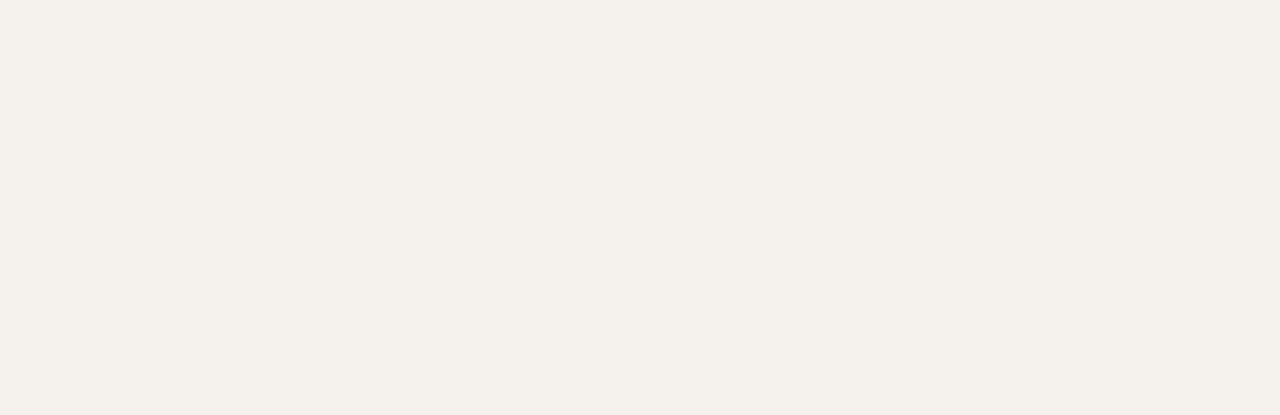
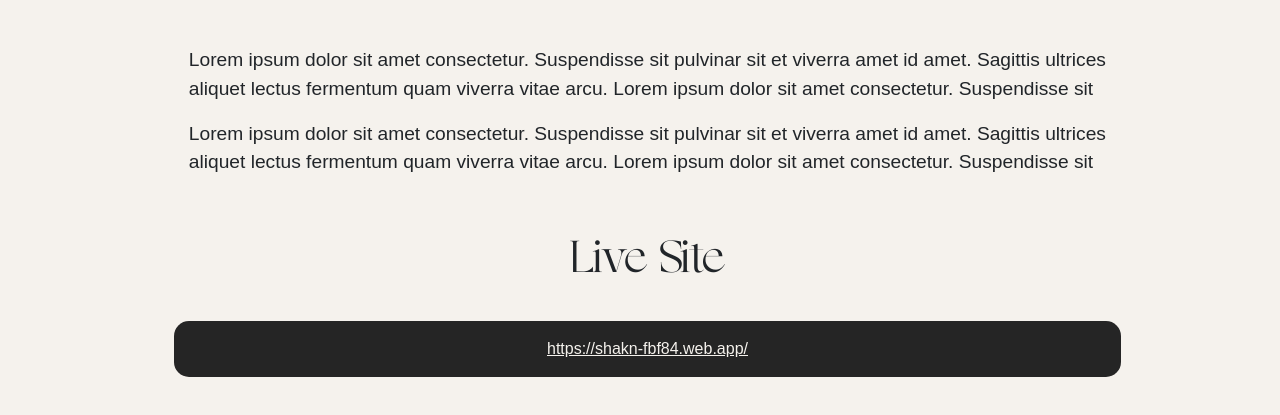
Before and after one commit to jazdmiller/jazmine-miller-portfolio, a React (Vite) app: page / in a window 1280 px wide. Shown: the part 1747-2162 px from the top of the page. Before the commit the page ends 1793 px from the top, so only its background shows below. Built offline with nearby package versions, Linux system fonts and the light colour scheme.

Commit message:
add description text, live site link layout (project page)

```diff
--- a/src/App.scss
+++ b/src/App.scss
@@ -402,7 +402,7 @@ body{
 }
 
 .bg-img{
-  height: 70vh;
+  height: 35vh;
   background-color: #505654;
   border-radius: 30px;
 }
@@ -419,6 +419,35 @@ body{
   background-position: center;
   background-repeat: no-repeat;
   background-size: cover;
+}
+
+.project-description{
+  font-family: 'Montserrat', sans-serif;
+  font-size: 1.2rem;
+}
+
+.title-live-site{
+  font-family: 'Zephyr', serif;
+  font-size: 3rem;
+}
+
+.link-live-site{
+  font-family: 'Montserrat', sans-serif;
+  background-color: var(--text-color);
+  color: var(--primary-color);
+  border-radius: 15px;
+  text-decoration: underline;
+}
+
+.link-live-site:hover{
+  background-color: transparent;
+  border: solid 2px var(--text-color);
+  color:#252525;
+  transition: background-color .3s ease-in-out;
+}
+
+.link-border{
+
 }
 // .title-container.expanded{
 //   width: 100%;
@@ -512,6 +541,10 @@ body{
     min-height: 50vh;
   }
 
+  .bg-img{
+    height: 70vh;;
+  }
+
 
 
   // .name-text{
--- a/src/pages/Project.jsx
+++ b/src/pages/Project.jsx
@@ -123,7 +123,7 @@ Firebase, Javascript</div>
 
       <section>
         <div className='row my-5'>
-          <div className='col-12 col-md-6'>
+          <div className='col-12 col-md-6 mb-4 mb-md-0'>
             <div className='bg-img bg-desktop'>
             </div>
           </div>
@@ -133,6 +133,28 @@ Firebase, Javascript</div>
         </div>
       </section>
 
+      <section>
+
+        <div className='row intro-row project-description my-5'>
+          <div className='col-12 '>
+        Lorem ipsum dolor sit amet consectetur. Suspendisse sit pulvinar sit et viverra amet id amet. Sagittis ultrices aliquet lectus fermentum quam viverra vitae arcu. Lorem ipsum dolor sit amet consectetur. Suspendisse sit
+          </div>
+          <div className='col-12 mt-3'>
+        Lorem ipsum dolor sit amet consectetur. Suspendisse sit pulvinar sit et viverra amet id amet. Sagittis ultrices aliquet lectus fermentum quam viverra vitae arcu. Lorem ipsum dolor sit amet consectetur. Suspendisse sit
+          </div>
+        </div>
+
+        <div className='row intro-row my-5'>
+          <div className='col-12 text-center mb-4 title-live-site'>
+            Live Site
+          </div>
+          <div className='col text-center link-live-site py-3'>
+          <span className='link-border'>https://shakn-fbf84.web.app/</span>
+          </div>
+        </div>
+
+      </section>
+
     </div>
   );
 }
```
